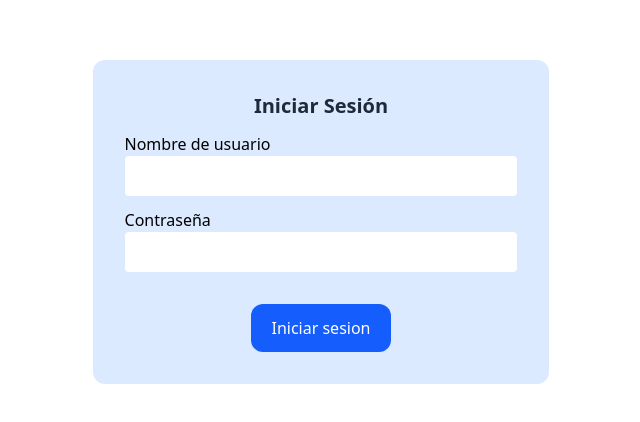
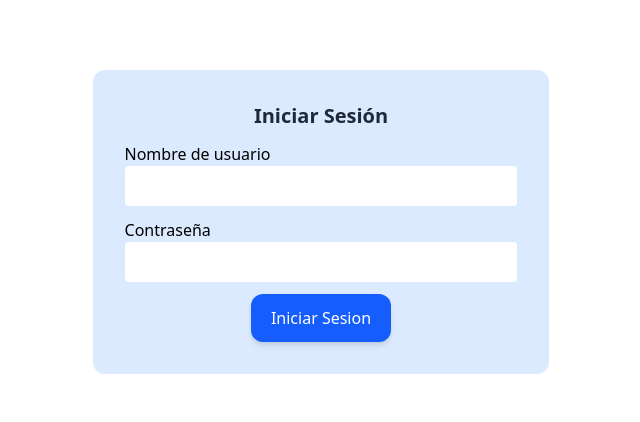
Before and after one commit to Dark-rambler/project-data-science, an Angular app: page /login in a window 1280 px wide. Shown: the part 178-600 px from the top of the page, without its empty margins (319-959 px from the left). Built offline with nearby package versions, Linux system fonts and the light colour scheme.

Commit message:
complete the login

```diff
--- a/src/app/domains/login/components/login-form/login-form.component.html
+++ b/src/app/domains/login/components/login-form/login-form.component.html
@@ -10,14 +10,13 @@
     </div>
     <div class="text-center mt-3">
         @if(isFailied()){
-            <small class="text-red-500 pt-5">
-                Revise sus credenciales e intente nuevamente
-            </small>
+        <small class="text-red-500 pt-5">
+            Revise sus credenciales e intente nuevamente
+        </small>
         }
     </div>
 
-    <div class=" flex items-center justify-center ">
-        <button appClickLogin class="cursor-pointer hover:bg-blue-700 bg-blue-600 text-white px-5 py-3 rounded-xl mt-5">
-            Iniciar sesion</button>
+    <div class=" flex items-center justify-center mt-2 ">
+        <app-button-component [loading]="isLoading()" appClickLogin  label="Iniciar Sesion"  />
     </div>
 </form>
--- a/src/app/domains/login/components/login-form/login-form.component.ts
+++ b/src/app/domains/login/components/login-form/login-form.component.ts
@@ -5,10 +5,11 @@ import { ClickLoginDirective } from "../../directives/click-login.directive";
 import { FormBuilder, ReactiveFormsModule } from '@angular/forms';
 import { LOGIN_FORM_CONTROLS } from '../../constants/login-form.constants';
 import { AuthService } from '../../../../shared/services/auth.service';
+import { ButtonComponentComponent } from "../../../../shared/button-component/button-component.component";
 
 @Component({
     selector: 'app-login-form',
-    imports: [InputFormComponent, ClickLoginDirective, ReactiveFormsModule],
+    imports: [InputFormComponent, ClickLoginDirective, ReactiveFormsModule, ButtonComponentComponent],
     templateUrl: './login-form.component.html',
 })
 export class LoginFormComponent {
@@ -17,4 +18,5 @@ export class LoginFormComponent {
     protected form = this._formBuilder.group(LOGIN_FORM_CONTROLS);
     private _authService = inject(AuthService)
     protected isFailied = this._authService.isIncorrectUser;
+    protected isLoading = this._authService.isLoading
 }
--- a/src/app/shared/button-component/button-component.component.html
+++ b/src/app/shared/button-component/button-component.component.html
@@ -1 +1,14 @@
-<button class="text-white px-5 py-3 rounded-xl mt-5"> {{label()}}</button>
+<button [disabled]="loading()" [class.opacity-70]="loading()" class="cursor-pointer" [class.cursor-not-allowed]="loading()"
+    [class]="classes()">
+    <ng-container *ngIf="loading(); else normalContent">
+        <svg class="animate-spin h-5  w-5 text-white" xmlns="http://www.w3.org/2000/svg" fill="none" viewBox="0 0 24 24">
+            <circle class="opacity-25" cx="12" cy="12" r="10" stroke="currentColor" stroke-width="4"></circle>
+            <path class="opacity-75" fill="currentColor" d="M4 12a8 8 0 018-8v4a4 4 0 00-4 4H4z"></path>
+        </svg>
+        <span>Cargando...</span>
+    </ng-container>
+
+    <ng-template #normalContent>
+        {{ label() }}
+    </ng-template>
+</button>
--- a/src/app/shared/button-component/button-component.component.ts
+++ b/src/app/shared/button-component/button-component.component.ts
@@ -1,10 +1,28 @@
-import { Component, input } from '@angular/core';
+import { Component, input, computed } from '@angular/core';
+import { CommonModule } from '@angular/common';
 
 @Component({
   selector: 'app-button-component',
-  imports: [],
+  standalone: true,
+  imports: [CommonModule],
   templateUrl: './button-component.component.html',
 })
 export class ButtonComponentComponent {
-  public label = input<"blue" | "red" | "green">("blue");
+  public label = input<string>('Enviar');
+
+  public color = input<'blue' | 'red' | 'green'>('blue');
+
+  public loading = input<boolean>(false);
+
+  public classes = computed(() => {
+    const color = this.color();
+    const base =
+      'flex items-center justify-center gap-2 px-5 py-3 rounded-xl text-white font-medium transition-all duration-200 shadow-md';
+    const variants = {
+      blue: 'bg-blue-600 hover:bg-blue-700',
+      red: 'bg-red-600 hover:bg-red-700',
+      green: 'bg-green-600 hover:bg-green-700',
+    };
+    return `${base} ${variants[color]}`;
+  });
 }
--- a/src/app/shared/services/auth.service.ts
+++ b/src/app/shared/services/auth.service.ts
@@ -1,6 +1,6 @@
 import { inject, Injectable, signal } from '@angular/core';
 import { HttpClient } from '@angular/common/http';
-import { catchError, Observable, of, tap } from 'rxjs';
+import { catchError, finalize, Observable, of, tap } from 'rxjs';
 import { UserData } from '../enum/user-data.enum';
 import { User, UserLogin } from '../interfaces/user.interface';
 import { LoginService } from '../../domains/login/services/login.service';
@@ -13,23 +13,22 @@ import { ROUTE_NAMES } from '../constants/routes.coinstants';
 export class AuthService {
     private readonly _router = inject(Router)
     private readonly _loginService = inject(LoginService)
-
-    // Signal para controlar el estado de error de login
+    public readonly isLoading = signal<boolean>(false);
     public isIncorrectUser = signal<boolean>(false);
 
     public Authentication(data: UserLogin) {
-        // Reset error state before attempting login
         this.isIncorrectUser.set(false);
-
+        this.isLoading.set(true)
         this._loginService.login(data).pipe(
             tap(data => this.setToken(data.access)),
             tap(data => this.setRefresh(data.refresh)),
             tap(data => this.setUserInfo(data.user)),
             tap(() => this._router.navigate([ROUTE_NAMES.DASHBOARD])),
             catchError(() => {
-                this.showLoginError();
+                this.isIncorrectUser.set(true);
                 return of(null);
             }),
+            finalize(() => this.isLoading.set(false))
         ).subscribe();
     }
 
@@ -62,5 +61,8 @@ export class AuthService {
         localStorage.setItem(UserData.USER, JSON.stringify(data))
     }
 
+    public setLoading(){
+        this.isLoading.set(true)
+    }
 
 }
```
